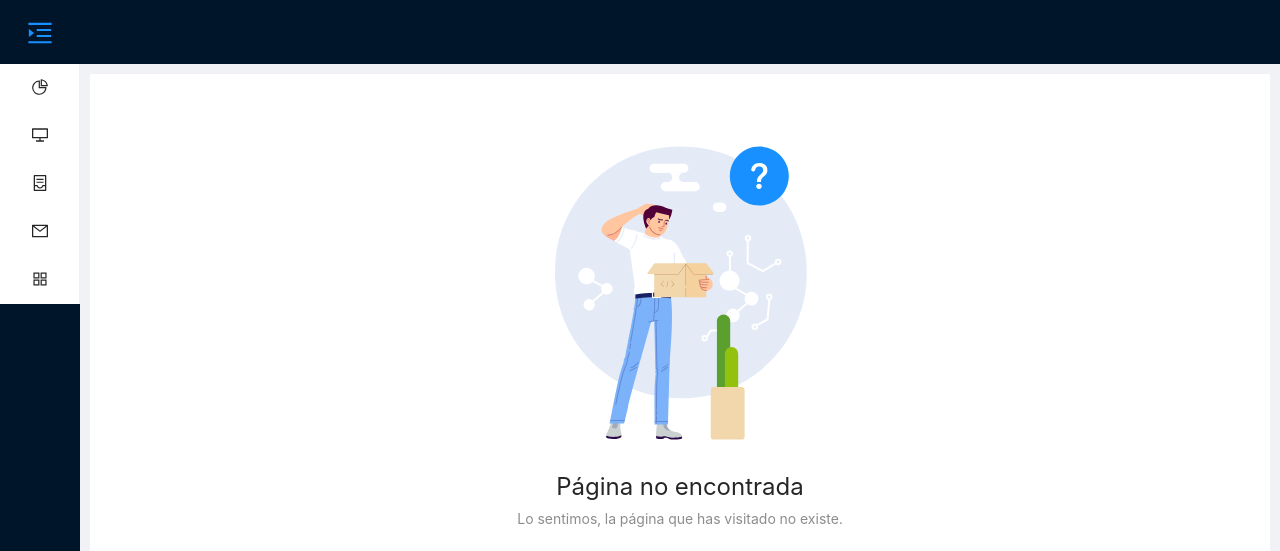
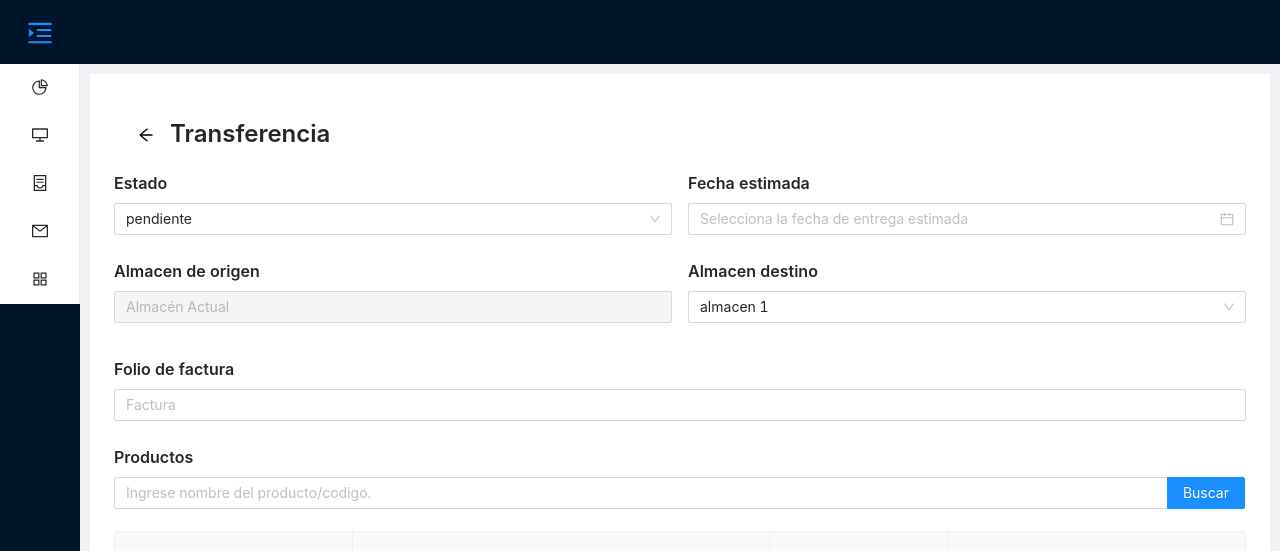
Before and after one commit to Kernel-System/kernel-system-app, a React (Create React App) app: page /transferencia/1 in a window 1280 px wide. Shown: the top 551 px of the page. Built offline with nearby package versions, Linux system fonts and the light colour scheme.

Commit message:
refactor(Rutas): agregar rutas al componente Rutas

```diff
--- a/src/Rutas.js
+++ b/src/Rutas.js
@@ -116,6 +116,7 @@ const Rutas = () => {
 
       <Route path='/transferencia/' exact component={Tranferencias} />
       <Route path='/transferencia/nuevo' exact component={NuevaTrasferencia} />
+      <Route path='/transferencia/:id' exact component={NuevaTrasferencia} />
 
       {/* Not Found */}
       <Route component={NotFound} />
```
